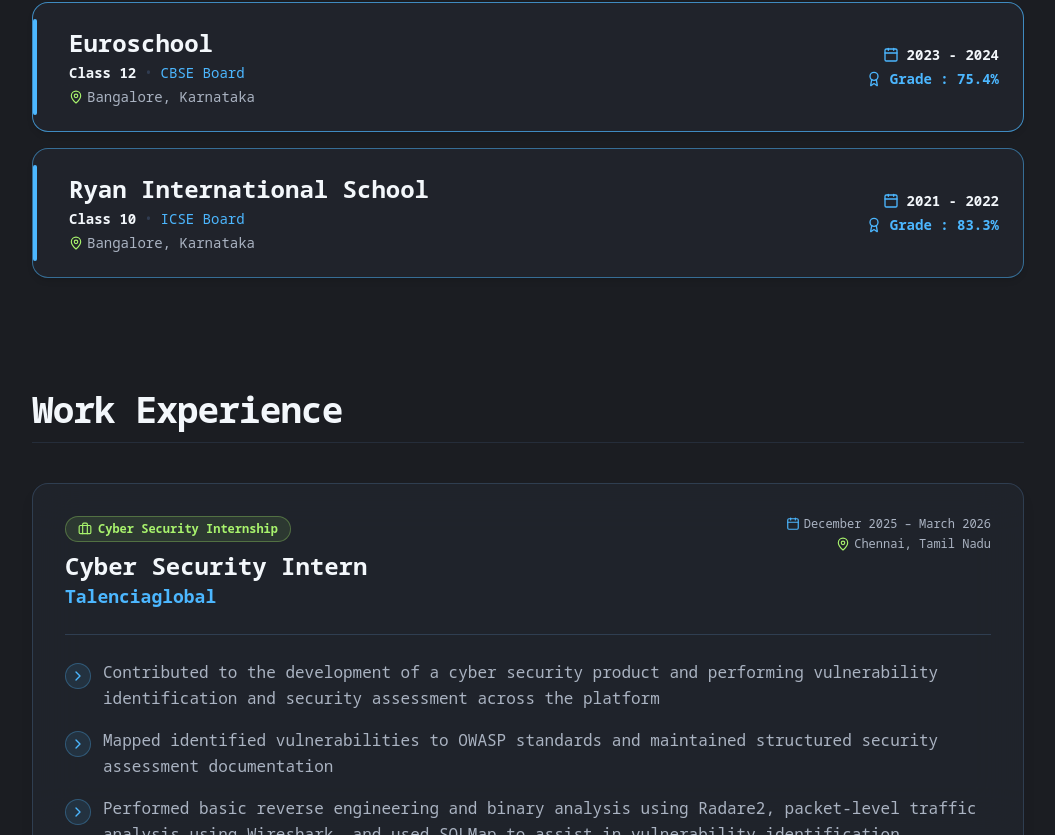
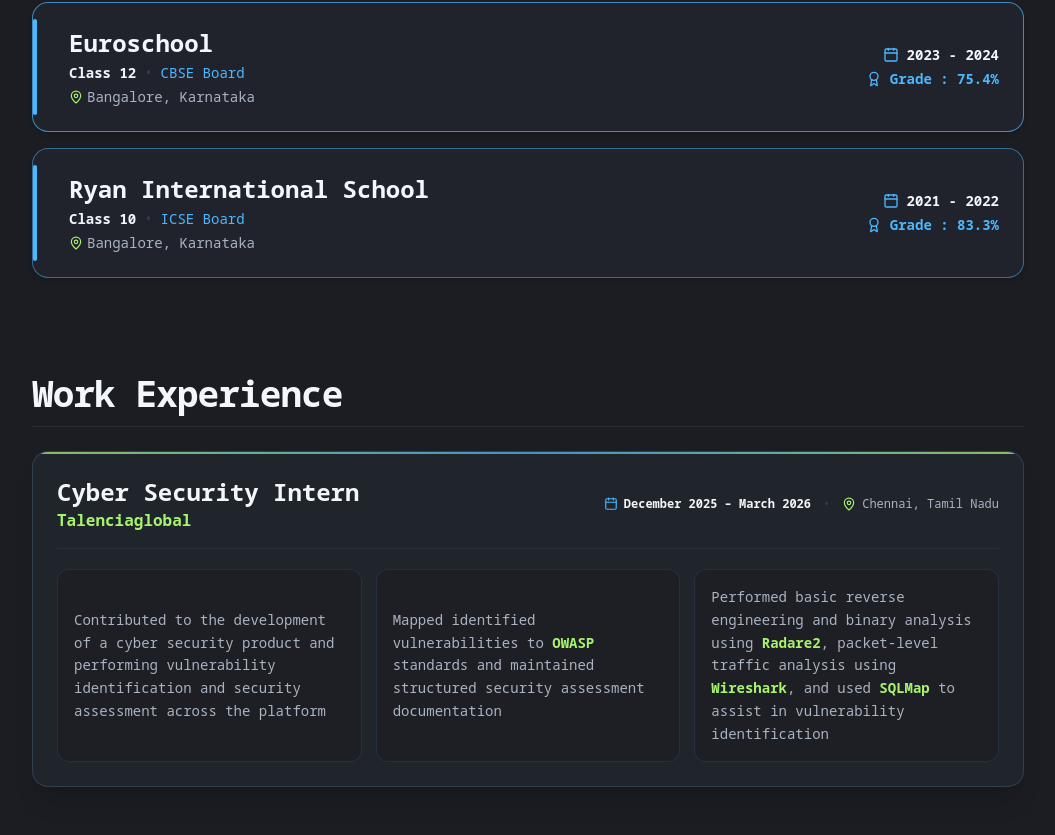
Before and after one commit to jul2264/Portfolio, a Next.js app: page / in a window 1280 px wide. Shown: the part 1965-2800 px from the top of the page, without its empty margins (112-1167 px from the left). Built offline with nearby package versions, Linux system fonts and the light colour scheme; no server answers.

Commit message:
feat: restructure Work Experience card with hover effects, typewriter descriptions, and green tool accents

```diff
--- a/sections/Experience.tsx
+++ b/sections/Experience.tsx
@@ -1,93 +1,142 @@
 'use client';
 
-import { useState } from 'react';
-import { motion } from 'framer-motion';
+import { useState, useEffect, useRef } from 'react';
+import { motion, useInView } from 'framer-motion';
 import { resumeData } from '@/lib/data';
-import { GlassCard } from '@/components/ui/GlassCard';
-import { Briefcase, Calendar, MapPin, Shield, ChevronRight } from 'lucide-react';
+import { Calendar, MapPin } from 'lucide-react';
+
+function TypewriterDescription({ text }: { text: string }) {
+  const containerRef = useRef<HTMLDivElement>(null);
+  const isInView = useInView(containerRef, { amount: 0.2 });
+  const [displayedLength, setDisplayedLength] = useState(0);
+
+  useEffect(() => {
+    const interval = setInterval(() => {
+      setDisplayedLength((prev) => {
+        if (isInView) {
+          if (prev < text.length) return Math.min(prev + 4, text.length);
+        } else {
+          if (prev > 0) return Math.max(prev - 6, 0);
+        }
+        return prev;
+      });
+    }, 15);
+
+    return () => clearInterval(interval);
+  }, [isInView, text]);
+
+  const currentText = text.slice(0, displayedLength);
+
+  // Highlight tools (OWASP, Radare2, Wireshark, SQLMap) strictly in GREEN text with NO boxes
+  const highlightGreenTools = (str: string) => {
+    const tools = ['OWASP', 'Radare2', 'Wireshark', 'SQLMap'];
+    let parts: { text: string; isTool: boolean }[] = [{ text: str, isTool: false }];
+
+    tools.forEach((tool) => {
+      const newParts: { text: string; isTool: boolean }[] = [];
+      parts.forEach((part) => {
+        if (part.isTool) {
+          newParts.push(part);
+        } else {
+          const split = part.text.split(tool);
+          split.forEach((sub, idx) => {
+            if (sub) newParts.push({ text: sub, isTool: false });
+            if (idx < split.length - 1) {
+              newParts.push({ text: tool, isTool: true });
+            }
+          });
+        }
+      });
+      parts = newParts;
+    });
+
+    return parts.map((part, i) =>
+      part.isTool ? (
+        <span key={i} className="text-accentGreen font-mono font-bold">
+          {part.text}
+        </span>
+      ) : (
+        <span key={i}>{part.text}</span>
+      )
+    );
+  };
+
+  return (
+    <div ref={containerRef} className="text-xs sm:text-sm text-textMuted leading-relaxed min-h-[60px]">
+      {highlightGreenTools(currentText)}
+      {displayedLength < text.length && (
+        <span className="inline-block w-1 h-3.5 ml-0.5 bg-accentGreen align-middle animate-pulse" />
+      )}
+    </div>
+  );
+}
 
 export function ExperienceSection() {
   const exp = resumeData.experience[0]; // Cyber Security Intern @ Talenciaglobal
-  const [activeTool, setActiveTool] = useState<string | null>('OWASP');
 
   return (
-    <section id="experience" className="py-16 px-4 max-w-5xl mx-auto z-10 relative">
+    <section id="experience" className="py-12 px-4 max-w-5xl mx-auto z-10 relative">
       <motion.div
-        initial={{ opacity: 0, y: 32, scale: 0.98 }}
+        initial={{ opacity: 0, y: 28, scale: 0.98 }}
         whileInView={{ opacity: 1, y: 0, scale: 1 }}
-        viewport={{ once: false, amount: 0.25 }}
-        transition={{ duration: 0.65, ease: [0.22, 1, 0.36, 1] }}
+        viewport={{ once: false, amount: 0.2 }}
+        transition={{ duration: 0.6, ease: [0.16, 1, 0.3, 1] }}
       >
         {/* Section Heading */}
-        <div className="flex items-center gap-3 mb-10 border-b border-borderSubtle/60 pb-3">
-          <h2 className="text-3xl sm:text-4xl font-extrabold text-textPrimary tracking-tight">Work Experience</h2>
+        <div className="flex items-center gap-3 mb-6 border-b border-borderSubtle/60 pb-3">
+          <h2 className="text-3xl sm:text-4xl font-extrabold text-textPrimary tracking-tight">
+            Work Experience
+          </h2>
         </div>
 
-        {/* Experience Card */}
-        <GlassCard accent="blue" className="p-6 sm:p-8">
-          <div className="flex flex-wrap items-start justify-between gap-4 mb-6 pb-6 border-b border-borderSubtle">
+        {/* Compact Futuristic HUD Card */}
+        <div className="relative rounded-2xl bg-surface/85 backdrop-blur-xl border border-borderSubtle p-5 sm:p-6 shadow-xl space-y-5 overflow-hidden group hover:border-accentGreen/40 transition-colors duration-300">
+          {/* Subtle Glowing Top Border Line */}
+          <div className="absolute top-0 left-0 right-0 h-[2px] bg-gradient-to-r from-accentGreen via-accentBlue to-accentGreen opacity-75" />
+
+          {/* Header Row: Role (White -> Blue on Hover), Company (Green) & Meta Info */}
+          <div className="flex flex-col sm:flex-row sm:items-center justify-between gap-2 pb-4 border-b border-borderSubtle/50">
             <div>
-              <span className="inline-flex items-center gap-1.5 px-3 py-1 rounded-full bg-accentGreen/10 border border-accentGreen/30 text-accentGreen text-xs font-mono font-semibold mb-2">
-                <Briefcase className="w-3.5 h-3.5" /> Cyber Security Internship
-              </span>
-              <h3 className="text-2xl font-bold text-textPrimary">{exp.role}</h3>
-              <p className="text-lg font-semibold text-accentBlue">{exp.company}</p>
+              {/* Cyber Security Intern: White by default, turns Blue on hover */}
+              <h3 className="text-xl sm:text-2xl font-extrabold text-textPrimary hover:text-accentBlue transition-colors duration-200 cursor-default">
+                {exp.role}
+              </h3>
+              {/* Talenciaglobal: Green */}
+              <p className="text-sm sm:text-base font-bold text-accentGreen font-mono">
+                {exp.company}
+              </p>
             </div>
 
-            <div className="flex flex-col text-right sm:items-end gap-1 font-mono text-xs text-textMuted">
-              <span className="flex items-center gap-1">
-                <Calendar className="w-3.5 h-3.5 text-accentBlue" /> {exp.period}
+            <div className="flex flex-wrap items-center gap-3 font-mono text-xs text-textMuted shrink-0">
+              <span className="flex items-center gap-1.5 text-textPrimary font-semibold">
+                <Calendar className="w-3.5 h-3.5 text-accentBlue shrink-0" />
+                {exp.period}
               </span>
-              <span className="flex items-center gap-1">
-                <MapPin className="w-3.5 h-3.5 text-accentGreen" /> {exp.location}
+              <span className="text-borderSubtle">•</span>
+              <span className="flex items-center gap-1.5">
+                <MapPin className="w-3.5 h-3.5 text-accentGreen shrink-0" />
+                {exp.location}
               </span>
             </div>
           </div>
 
-          {/* Sequential Experience Points */}
-          <div className="space-y-4 mb-8">
-            {exp.highlights.map((point, idx) => (
+          {/* 3-Column Node Grid containing strictly the resume descriptions without any subtitles */}
+          <div className="grid grid-cols-1 md:grid-cols-3 gap-3.5">
+            {exp.highlights.map((pointText, idx) => (
               <motion.div
                 key={idx}
-                initial={{ opacity: 0, x: -16 }}
-                whileInView={{ opacity: 1, x: 0 }}
-                viewport={{ once: false, amount: 0.5 }}
-                transition={{ delay: idx * 0.1, duration: 0.5, ease: [0.22, 1, 0.36, 1] }}
-                className="flex items-start gap-3"
+                initial={{ opacity: 0, y: 16 }}
+                whileInView={{ opacity: 1, y: 0 }}
+                viewport={{ once: false }}
+                transition={{ delay: idx * 0.08, duration: 0.5, ease: [0.16, 1, 0.3, 1] }}
+                className="p-4 rounded-xl bg-bgPrimary/60 border border-borderSubtle/60 hover:border-accentGreen/40 transition-all flex flex-col justify-center group/node"
               >
-                <div className="mt-1 p-1 rounded-full bg-accentBlue/10 border border-accentBlue/30 text-accentBlue shrink-0">
-                  <ChevronRight className="w-4 h-4" />
-                </div>
-                <p className="text-textMuted text-sm sm:text-base leading-relaxed flex-1">
-                  {point}
-                </p>
+                {/* Typewriter Description Component — Contains exact resume text, nothing more, nothing less */}
+                <TypewriterDescription text={pointText} />
               </motion.div>
             ))}
           </div>
-
-          {/* Tools & Standards Pills */}
-          <div>
-            <h4 className="text-xs font-mono uppercase tracking-wider text-textMuted mb-3">
-              Tools & Security Standards Utilized:
-            </h4>
-            <div className="flex flex-wrap gap-2.5">
-              {exp.tools.map((tool) => (
-                <button
-                  key={tool}
-                  onClick={() => setActiveTool(tool)}
-                  className={`px-4 py-2 rounded-xl text-xs font-mono font-semibold transition-all border flex items-center gap-2 ${
-                    activeTool === tool
-                      ? 'bg-accentBlue text-bgPrimary border-accentBlue scale-105'
-                      : 'bg-surface/80 border-borderSubtle text-textMuted hover:border-accentBlue hover:text-accentBlue'
-                  }`}
-                >
-                  <Shield className="w-3.5 h-3.5" />
-                  {tool}
-                </button>
-              ))}
-            </div>
-          </div>
-        </GlassCard>
+        </div>
       </motion.div>
     </section>
   );
```
